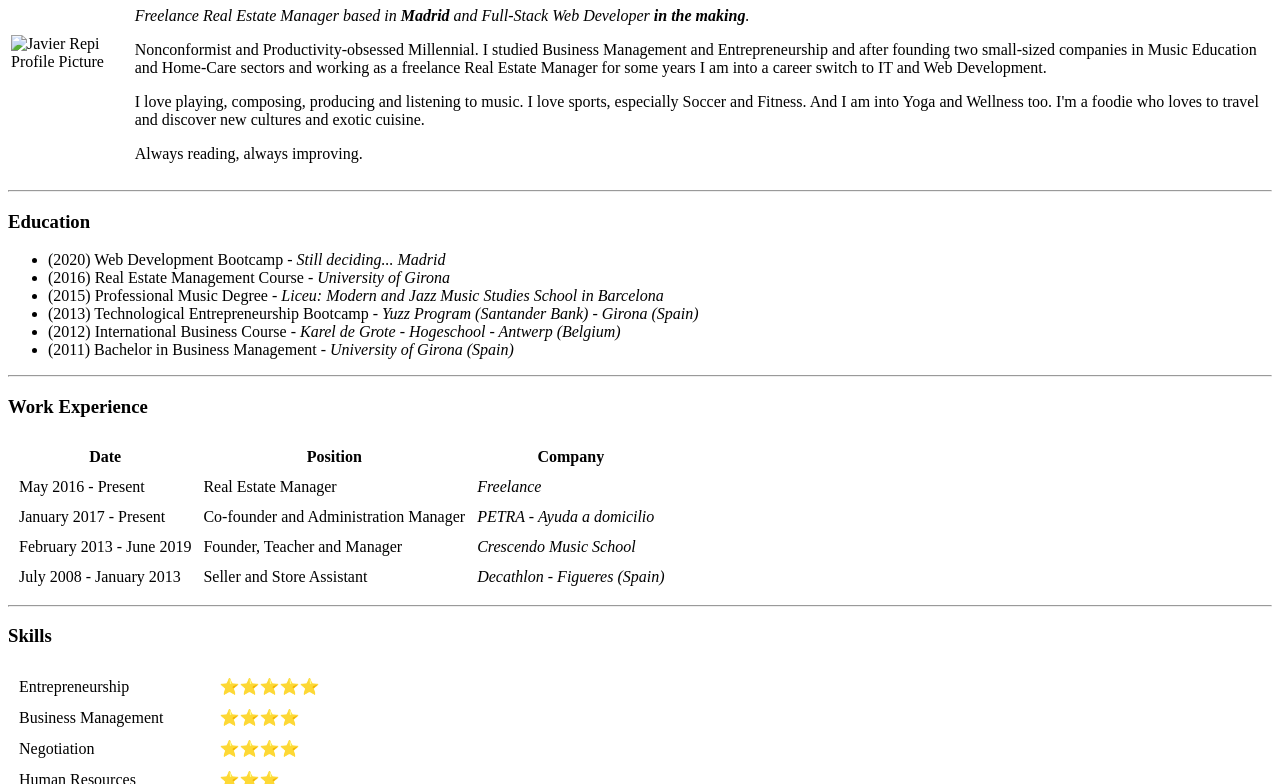
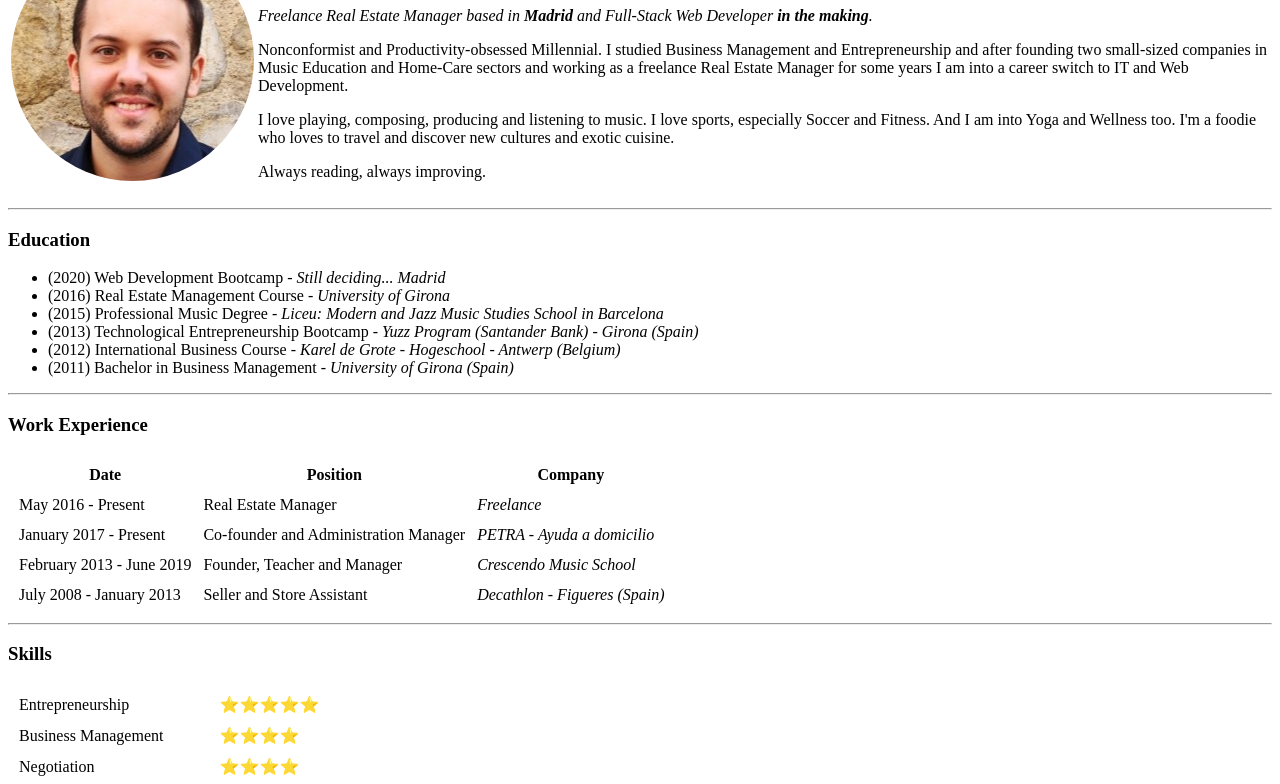
Before and after one commit to xavirepi/cv, a plain HTML site: page index.html in a window 1280 px wide. Shown: the part 84-868 px from the top of the page. Drawn offline with Linux system fonts and the light colour scheme; the site is published under a folder, as on GitHub Pages, so addresses that start at the root find nothing.

Commit message:
Update index.html

```diff
--- a/index.html
+++ b/index.html
@@ -9,7 +9,7 @@
 <body>
   <table>
     <tr>
-      <td><img src="/Pictures/circle-cropped.png" alt="Javier Repi Profile Picture" width=""></td>
+      <td><img src="Pictures/circle-cropped.png" alt="Javier Repi Profile Picture" width=""></td>
       <td>
         <h1>Javier Repi</h1>
         <p><em>Freelance Real Estate Manager based in <strong>Madrid</strong> and Full-Stack Web Developer <strong>in the making</strong>.</em></p>
```
